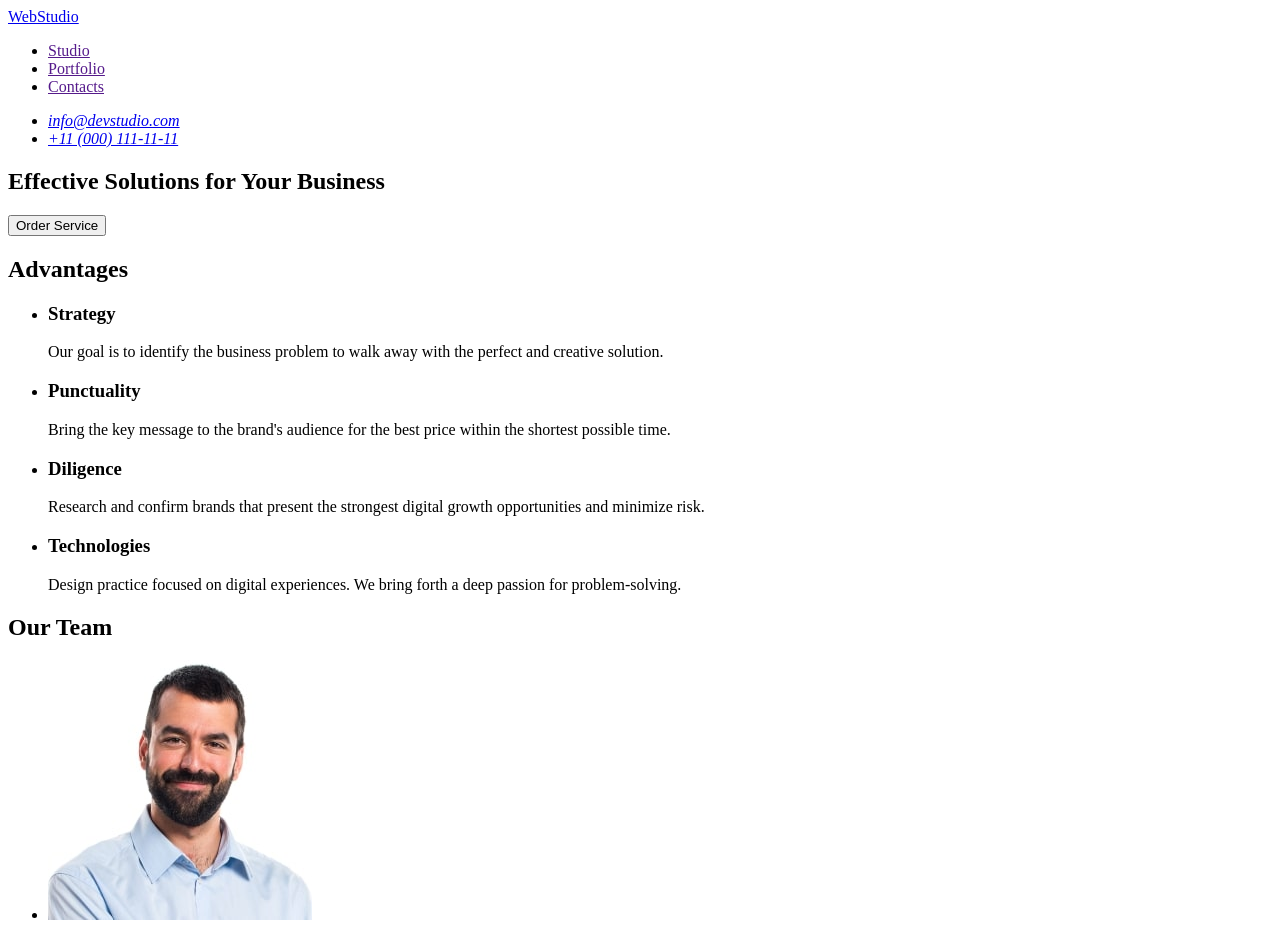
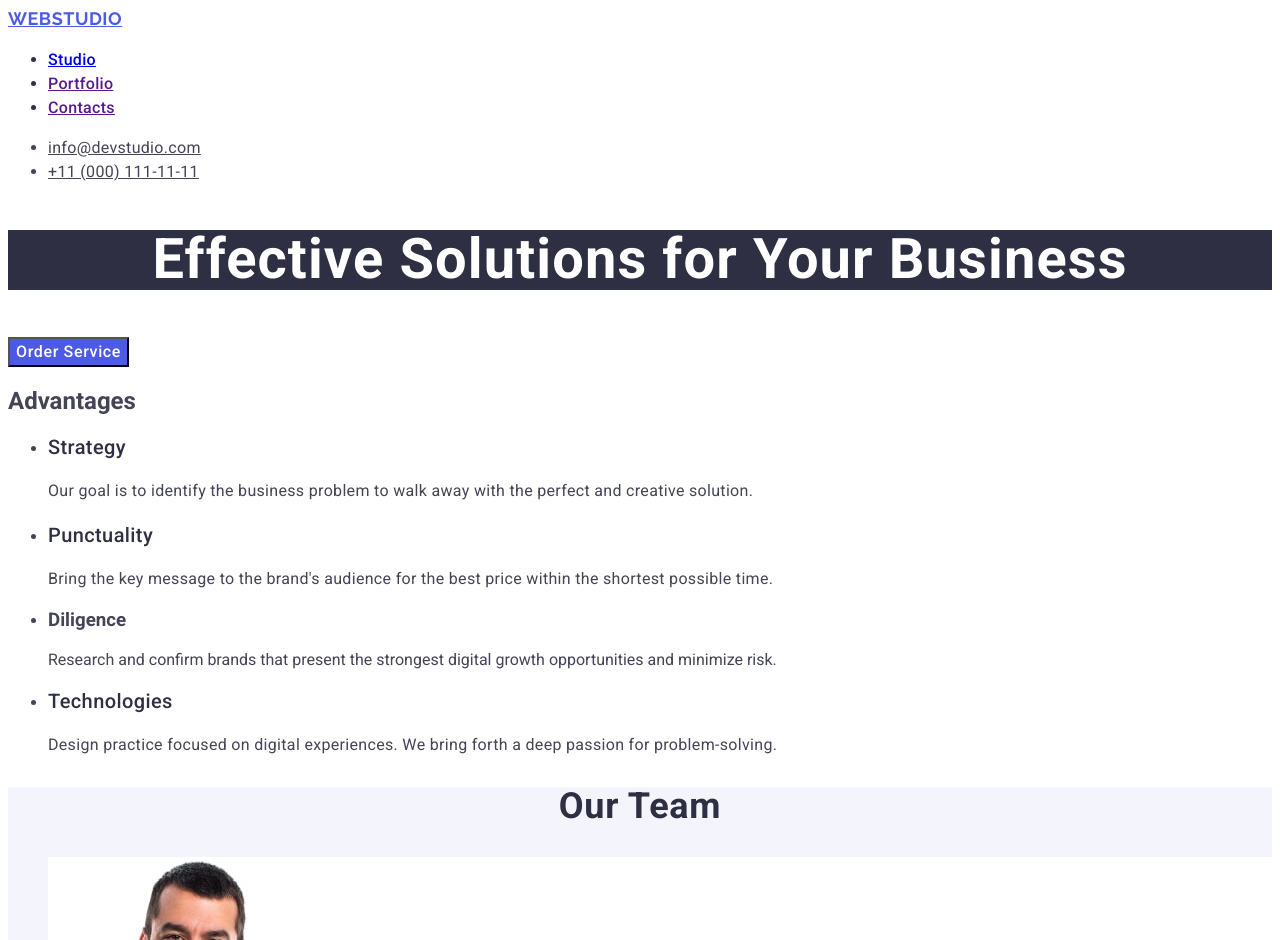
Before and after one commit to Dem4k/goit-markup-hw-02, a plain HTML site: page index.html in a window 1280 px wide. Shown: the top 940 px of the page. Drawn offline with Linux system fonts and the light colour scheme.

Commit message:
dz#2.html

```diff
--- /dev/null
+++ b/css/styles.css
@@ -0,0 +1,110 @@
+body {
+    font-family: "Roboto", sans-serif;
+    color: #434455;
+    background-color: #FFFFFF;
+}
+
+.logo {
+    font-family: "Raleway", sans-serif;
+    font-weight: 700;
+    font-size: 18px;
+    line-height: 1.17;
+    letter-spacing: 0.03em;
+    text-transform: uppercase;
+    color: #4d5ae5;
+}
+
+.head-span {
+    color: #2E2F42;
+    font-family: Roboto;
+    font-size: 16px;
+    font-weight: 500;
+    line-height: 1.5;
+    letter-spacing: 0.02em;
+}
+
+.head-li:hover,
+.head-li:focus {
+    color:#404bbf;
+}
+
+.address {
+    font-style: normal;
+}
+
+.adress-point {
+    font-size: 16px;
+    line-height: 1.5;
+    letter-spacing: 0.02em;
+    color: #434455;
+}
+
+.adress-point:hover,
+.adress-point:focus {
+   color: #404bbf;
+}
+
+.effective-solution {
+    background-color: #2e2f42;
+    font-size: 56px;
+    line-height: 1.07;
+    text-align: center;
+    letter-spacing: 0.02em;
+    color: #ffffff;
+}
+
+.button {
+    background-color: #4D5AE5;
+    font-family: "Roboto", sans-serif;
+    font-weight: 500;
+    font-size: 16px;
+    line-height: 1.5;
+    letter-spacing: 0.04em;
+    color: #ffffff;
+}
+
+.button:hover,
+.button:focus {
+    color:#404BBF;
+    cursor: pointer;
+}
+
+.main-li {
+    font-weight: 500;
+    font-size: 20px;
+    line-height: 1.2;
+    letter-spacing: 0.02em;
+    color: #2e2f42;
+}
+
+.main-p {
+    font-size: 16px;
+    line-height: 1.5;
+    letter-spacing: 0.02em;
+    color: #434455;
+}
+
+.team-section {
+    background-color: #F4F4FD;
+}
+
+.team-h {
+    font-size: 36px;
+    line-height: 1.11;
+    text-align: center;
+    letter-spacing: 0.02em;
+    text-transform: capitalize;
+    color: #2e2f42;
+}
+
+.team-li {
+    background-color: #FFFFFF;
+}
+
+.team-li-h {
+    font-weight: 500;
+    font-size: 20px;
+    line-height: 1.2;
+    letter-spacing: 0.02em;
+    color: #2e2f42;
+}
--- a/index.html
+++ b/index.html
@@ -4,102 +4,108 @@
     <meta charset="UTF-8">
     <meta name="viewport" content="width=device-width, initial-scale=1.0">
     <title>Document</title>
+    <link rel="stylesheet" href="https://fonts.googleapis.com">
+    <link rel="stylesheet" href="https://fonts.gstatic.com">
+    <link href="https://fonts.googleapis.com/css2?family=Raleway:wght@700&family=Roboto:wght@400;500;700&display=swap" rel="stylesheet">
+    <link rel="stylesheet" href="./css/styles.css">
 </head>
 <body>
 
-    <!-- Section 1 -->
+    <!-- Header -->
 
     <header>
-        <nav>
-            <a href="./index.html">WebStudio</a>
+            <nav class="head-nav">
+                <a class="logo" href="./index.html">WebStudio</a>
+                <span class="head-span">
                     <ul>
-                <li>
-                    <a href="">Studio</a>
+                        <li class="head-li">
+                            <a href="./index.html">Studio</a>
                         </li>
 
-                <li>
+                        <li class="head-li">
                             <a href="">Portfolio</a>
                         </li>
-                <li>
+                        <li class="head-li">
                             <a href="">Contacts</a>
                         </li>
                     </ul>
+                </span>
             </nav>
-        <address>
+
+            <address class="address">
                 <ul>
                     <li>
-                    <a href="mailto:info@devstudio.com">info@devstudio.com</a>
+                        <a class="adress-point" href="mailto:info@devstudio.com">info@devstudio.com</a>
                     </li>
                     <li>
-                    <a href="tel:+110001111111">+11 (000) 111-11-11</a>
+                        <a class="adress-point" href="tel:+110001111111">+11 (000) 111-11-11</a>
                     </li>
                 </ul>
             </address>
-
     </header>
 
-        <!-- Section 2 -->
+        <!-- Section 1 -->
 
         <main>
             <section>
-                <h1>Effective Solutions for Your Business</h1>
-                <button type="button">Order Service</button>
+                <h1 class="effective-solution">Effective Solutions for Your Business</h1>
+                <button type="button" class="button">Order Service</button>
             </section>
 
-        <!-- SECTION 3 -->
+        <!-- SECTION 2 -->
 
             <section>
                 <h2>Advantages</h2>
                 <ul>
                     <li>
-                        <h3>Strategy</h3>
-                        <p>Our goal is to identify the business problem to walk away with the perfect and creative solution.</p>
+                        <h3 class="main-li">Strategy</h3>
+                        <p class="main-p">Our goal is to identify the business problem to walk away with the perfect and creative solution.</p>
                     </li>
                     <li>
-                        <h3>Punctuality</h3>
-                        <p>Bring the key message to the brand's audience for the best price within the shortest possible time.</p>
+                        <h3 class="main-li">Punctuality</h3>
+                        <p class="main-p">Bring the key message to the brand's audience for the best price within the shortest possible time.</p>
                     </li>
                     <li>
                         <h3>Diligence</h3>
                         <p>Research and confirm brands that present the strongest digital growth opportunities and minimize risk.</p>
                     </li>
                     <li>
-                        <h3>Technologies</h3>
-                        <p>Design practice focused on digital experiences. We bring forth a deep passion for problem-solving.</p>
+                        <h3 class="main-li">Technologies</h3>
+                        <p class="main-p">Design practice focused on digital experiences. We bring forth a deep passion for problem-solving.</p>
                     </li>
                 </ul>
             </section>
 
-        <!-- Section 4 -->
+        <!-- Section 3 -->
 
-        <section>
-            <h2>Our Team</h2>
+        <section class="team-section">
+            <h2 class="team-h">Our Team</h2>
                 <ul>
-                    <li>
+                    <li class="team-li">
                         <img src="./images/mark_guerrero.jpg" alt="mark" width="264">
-                        <h3>Mark Guerrero</h3>
-                        <p>Product Designer</p>
+                        <h3 class="team-li-h">Mark Guerrero</h3>
+                        <p class="main-p">Product Designer</p>
                     </li>
                     <li>
                         <img src="./images/tom_ford.jpg" alt="tom" width="264">
-                        <h3>Tom Ford</h3>
-                        <p>Frontend Developer</p>
+                        <h3 class="team-li-h">Tom Ford</h3>
+                        <p class="main-p">Frontend Developer</p>
                     </li>
                     <li>
                         <img src="./images/camila_garcia.jpg" alt="camila" width="264">
-                        <h3>Camila Garcia</h3>
-                        <p>Marketing</p>
+                        <h3 class="team-li-h">Camila Garcia</h3>
+                        <p class="main-p">Marketing</p>
                     </li>
                     <li>
                         <img src="./images/daniel_wilson.jpg" alt="daniel" width="264">
-                        <h3>Daniel Wilson</h3>
-                        <p>UI Designer</p>
+                        <h3 class="team-li-h">Daniel Wilson</h3>
+                        <p class="main-p">UI Designer</p>
                     </li>
                 </ul>
         </section>
     </main>
 
-    <!-- Section 5 -->
+    <!-- Section 4 -->
 
     <footer>
         <a href="./index.html">WebStudio</a>
```
Lines whose indentation alone changed are shown as unchanged.
